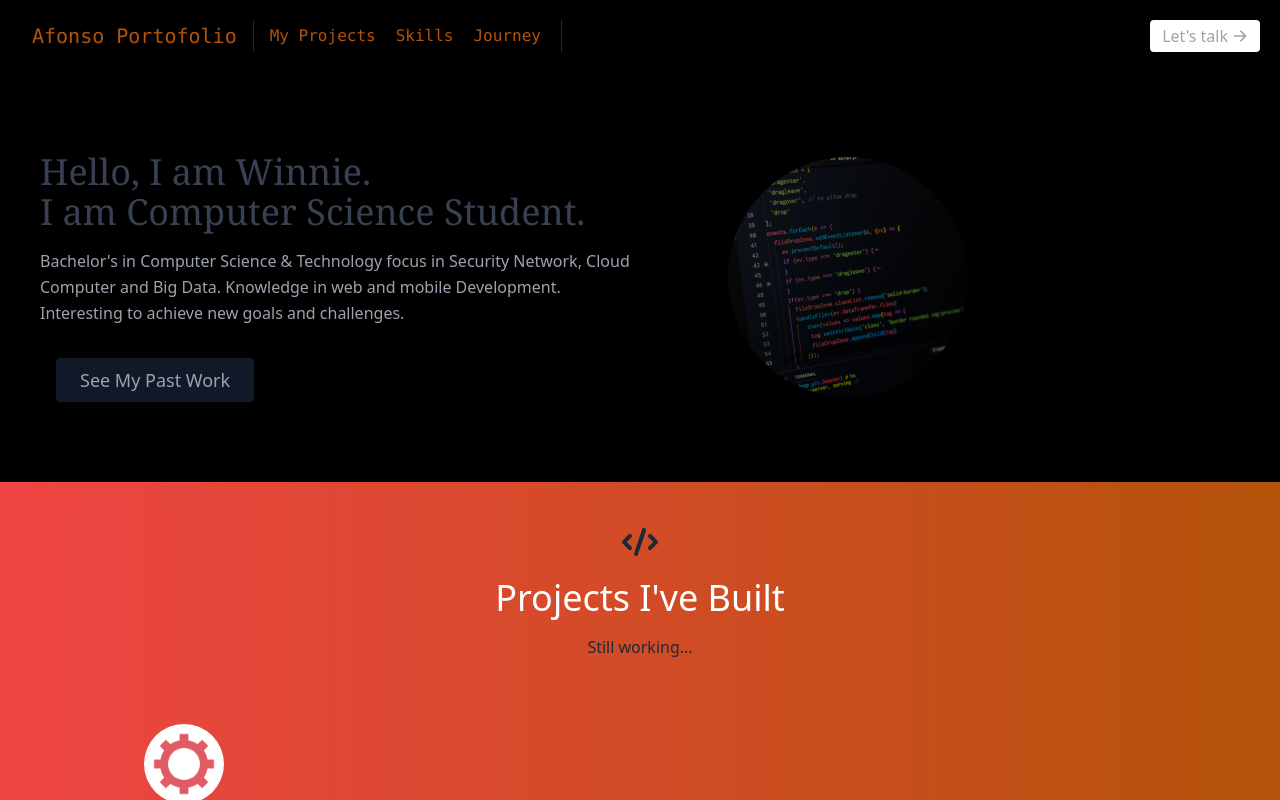
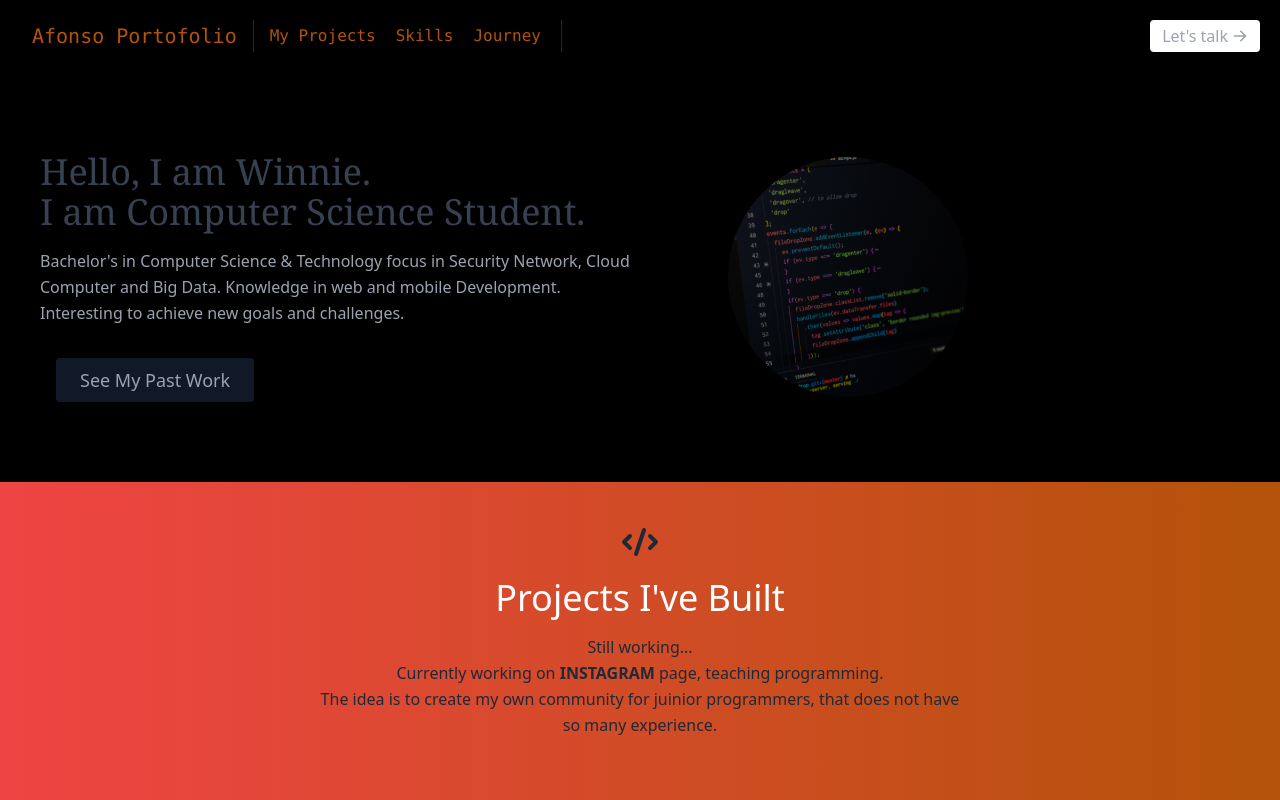
Before and after one commit to WinnieAfonso/myPortofolio, a React (Create React App) app: page / in a window 1280 px wide. Shown: the top 800 px of the page. Built offline with nearby package versions, Linux system fonts and the light colour scheme.

Commit message:
Update Projects.js

```diff
--- a/src/Projects.js
+++ b/src/Projects.js
@@ -16,12 +16,16 @@ export default function Projects() {
 
           <p className="lg:w-2/3 mx-auto leading-relaxed text-base">
             Still working...
+            <p>Currently working on <a href="https://instagram.com/programming_withme?utm_medium=copy_link"> <b> INSTAGRAM</b></a> page, teaching programming.
           </p>
+           <p>The idea is to create my own community for juinior programmers, that does not have so many experience.
+           </p>
+</p>
 
         </div>
         <div className="flex flex-wrap -m-4">
 
-              <div className="flex relative">
+             <div className="flex relative mx-auto justify-center">
                 <img
                   alt="work"
                   className="w-20 rounded-full object-contain object-center"
```
